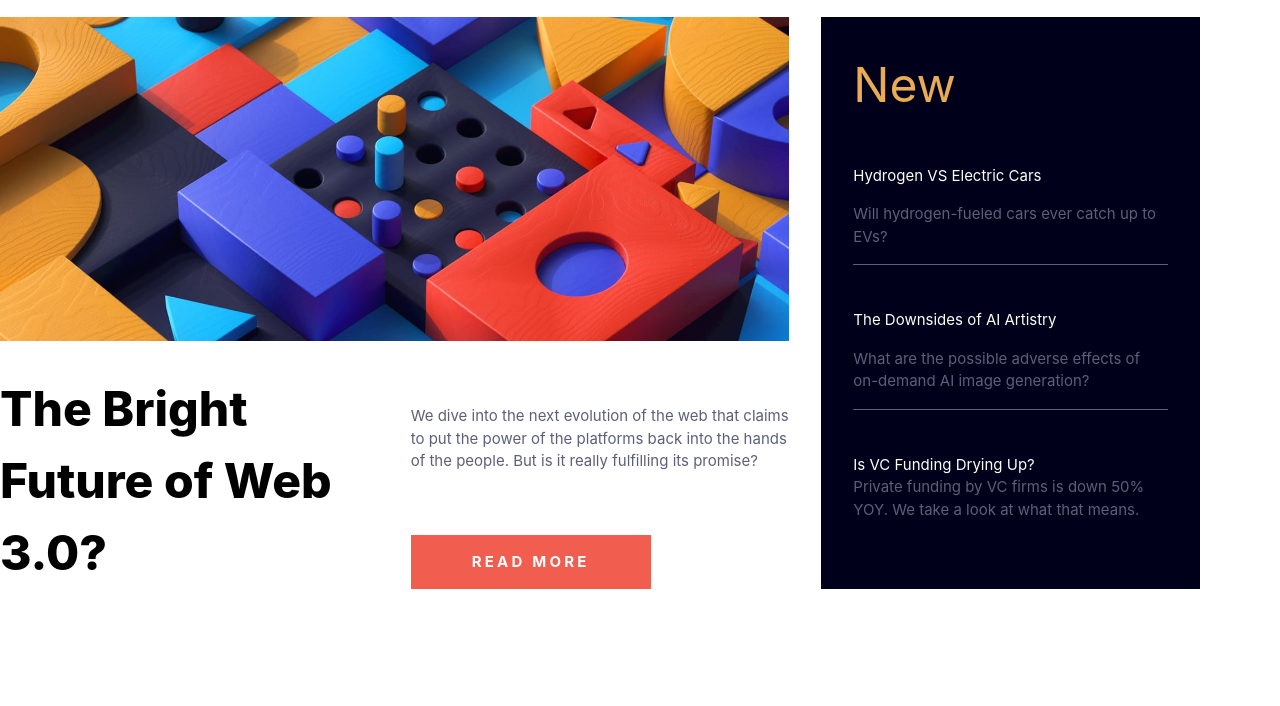
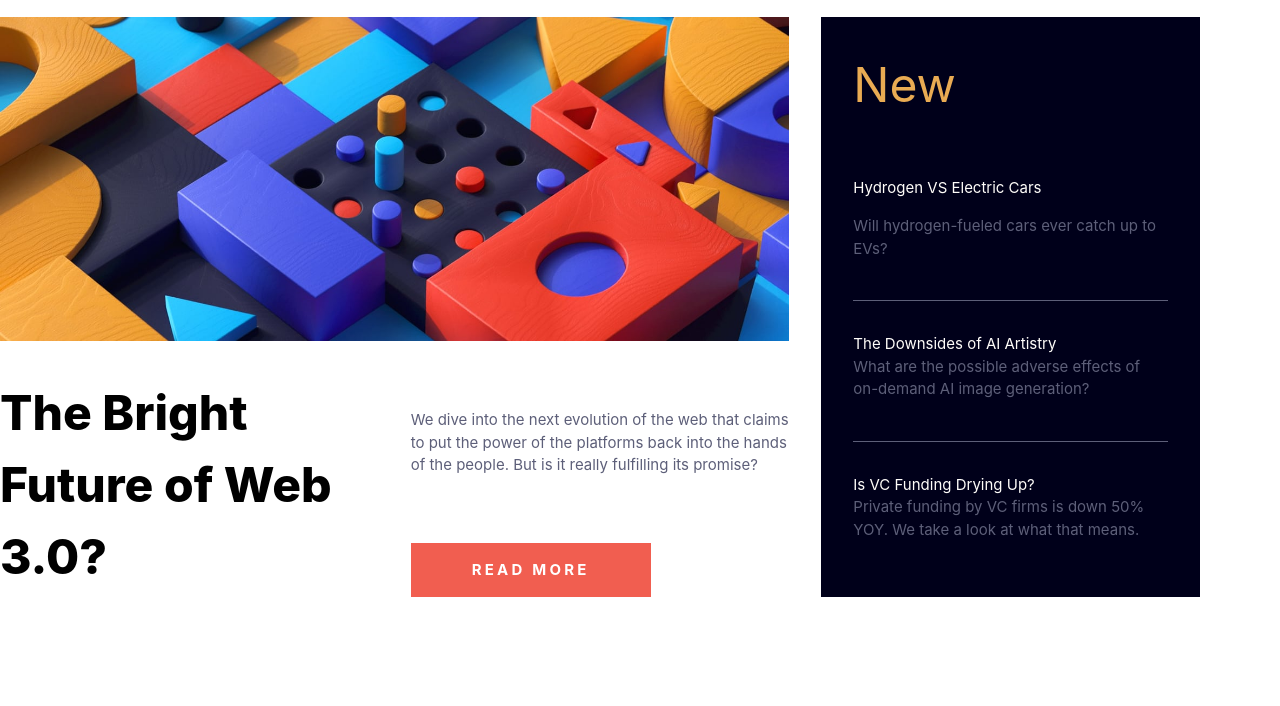
Before and after one commit to mayazavrik/itmo_web_dev_maya_homework-4_news_homepage, a website built with Vite: page index.html in a window 1280 px wide. Shown: the part 61-767 px from the top of the page. Built offline with nearby package versions, Linux system fonts and the light colour scheme.

Commit message:
флекс линия

```diff
--- a/index.html
+++ b/index.html
@@ -50,23 +50,23 @@
             <source media="(min-width: 760px)" srcset="images/image-web-3-desktop.jpg"><img src="images/image-web-3-mobile.jpg" />
           </picture>
         </div>
-        <div class="rightColumn md:order-2 order-4 col-span-2 md:col-span-1 md:row-span-2 " style="background-color: hsl(240, 100%, 5%); margin-top: 0; ">
+        <div class="rightColumn md:order-2 order-4 col-span-2 md:col-span-1 md:row-span-2 gap-10" style="background-color: hsl(240, 100%, 5%); margin-top: 0; ">
           <div>
             <h2 class="NEW" style=" color: hsl(35, 77%, 62%); font-size: 3rem;">New</h2>
           </div>
           <div>
             <article>
-              <h3 class="pt-8 text-main hover:text-hover" style="cursor: pointer;">Hydrogen VS Electric Cars</h3>
-              <p style=" border-bottom: 1px solid hsl(236, 13%, 42%); padding: 1rem 0;"> Will hydrogen-fueled cars ever catch up to EVs?</p>
+              <h3 class="pt-8 text-main hover:text-hover" style="cursor: pointer; padding: 1rem 0;">Hydrogen VS Electric Cars</h3>
+              <p > Will hydrogen-fueled cars ever catch up to EVs?</p>
             </article>
           </div>
           <div>
-            <h3 class="pt-8 text-main hover:text-hover" style="cursor: pointer;"> The Downsides of AI Artistry</h3>
-            <p style="border-bottom: 1px solid hsl(236, 13%, 42%); padding: 1rem 0;">What are the possible adverse effects of on-demand AI image generation?</p>
+            <h3 class="pt-8 text-main hover:text-hover" style="cursor: pointer; border-top: 1px solid hsl(236, 13%, 42%); padding: 1rem 3 rem 0 0;"> The Downsides of AI Artistry</h3>
+            <p>What are the possible adverse effects of on-demand AI image generation?</p>
             </article>
           </div>
           <div>
-            <h3 class="pt-8 text-main hover:text-hover" style="cursor: pointer;">Is VC Funding Drying Up?</h3>
+            <h3 class="pt-8 text-main hover:text-hover" style="cursor: pointer; border-top: 1px solid hsl(236, 13%, 42%); padding:1rem 3 rem 0 0">Is VC Funding Drying Up?</h3>
             <p class="pb-6">Private funding by VC firms is down 50% YOY. We take a look at what that means.</p>
             </article>
           </div>
```
Also changed, not shown: dist/index.html.
